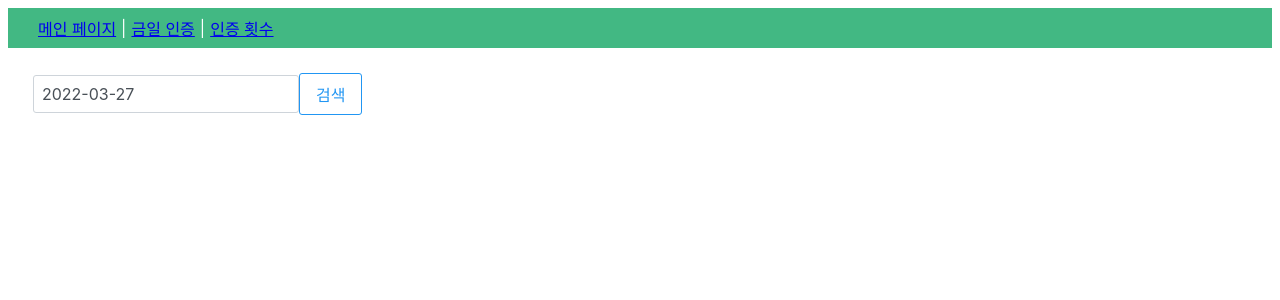
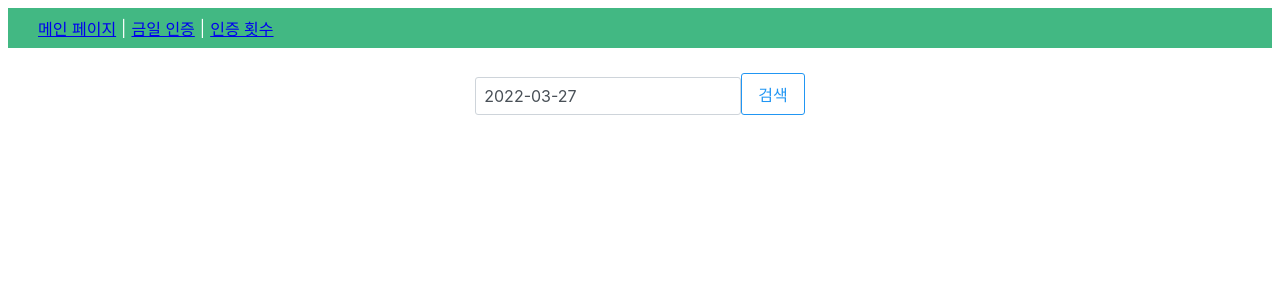
Before and after one commit to Jeong-jae/MiracleMorning, a Vue app in the folder miracle_morning/: page /MenuTodayTimeline in a window 1280 px wide. Shown: the top 300 px of the page. Built offline with nearby package versions, Linux system fonts and the light colour scheme.

Commit message:
간단한 css적용

```diff
--- a/miracle_morning/src/components/MenuTodayTimeline.vue
+++ b/miracle_morning/src/components/MenuTodayTimeline.vue
@@ -1,8 +1,10 @@
 <template>
-  <div>
-    <Calendar v-model="calendarValue" dateFormat="yy-mm-dd" />
-    <Button label="검색" class="p-button-outlined" @click="SearchData" />
-    <div>
+  <div class="container">
+    <div class="item">
+      <Calendar v-model="calendarValue" dateFormat="yy-mm-dd" />
+      <Button label="검색" class="p-button-outlined" @click="SearchData" />
+    </div>
+    <div class="item">
       <Timeline :value="timelineData">
         <template #content="slotProps">
           <small class="p-text-secondary">{{ slotProps.item.timestamp }}</small>
@@ -68,4 +70,14 @@
 };
 </script>
 
-<style></style>
+<style scoped>
+.container {
+  display: flex;
+  flex-direction: column;
+  /* justify-content: center;
+  align-items: center; */
+}
+.item {
+  align-content: space-around;
+}
+</style>
```
